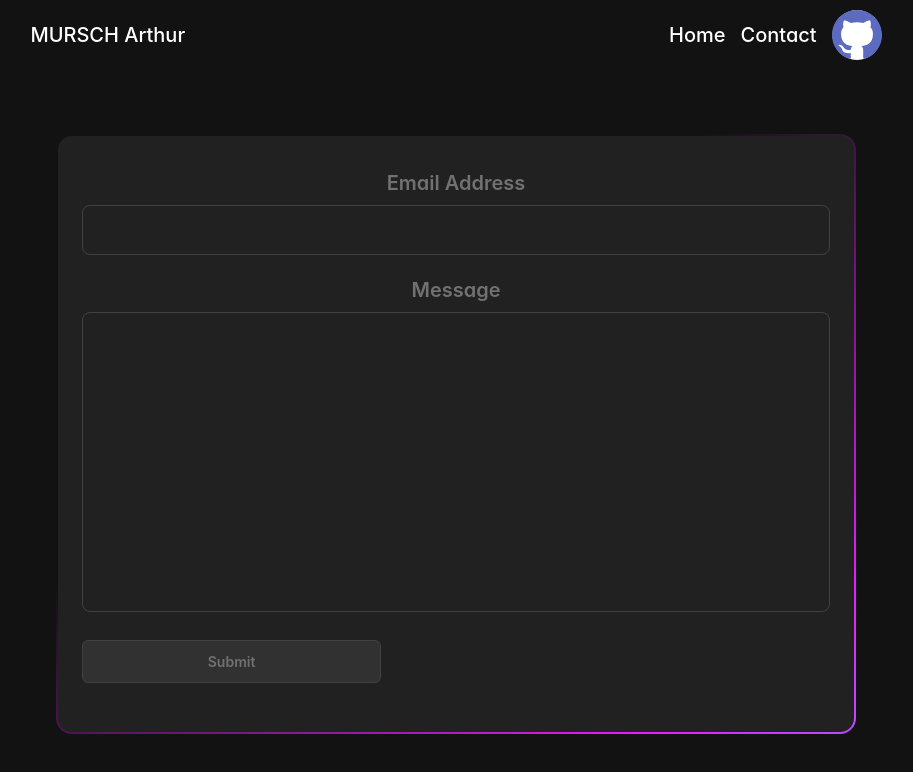
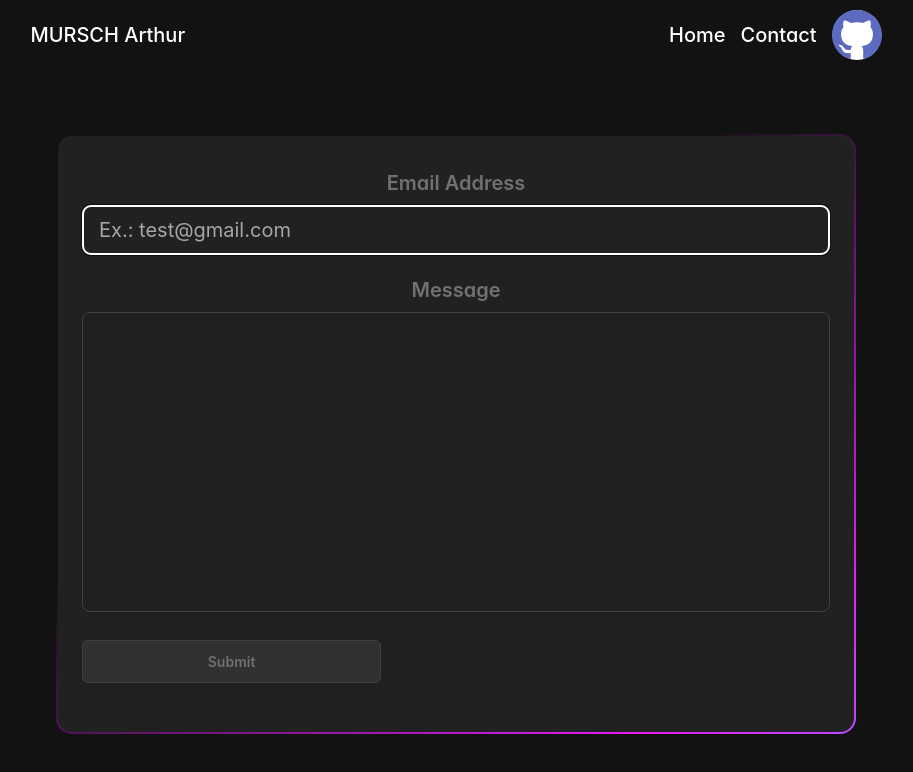
Before and after one commit to Crrux/Portfolio, a React (Vite) app: page /contact in a window 1280 px wide. Shown: the top 772 px of the page, without its empty margins (184-1097 px from the left). Built offline with nearby package versions, Linux system fonts and the light colour scheme.

Commit message:
modif contactform: placeholder + autofocus

```diff
--- a/src/pages/ContactForm/ContactForm.jsx
+++ b/src/pages/ContactForm/ContactForm.jsx
@@ -25,6 +25,8 @@ function Form() {
               type="email"
               name="email"
               autoComplete="email"
+              placeholder="Ex.: test@gmail.com"
+              autoFocus
               required
             />
             <ValidationError
```
